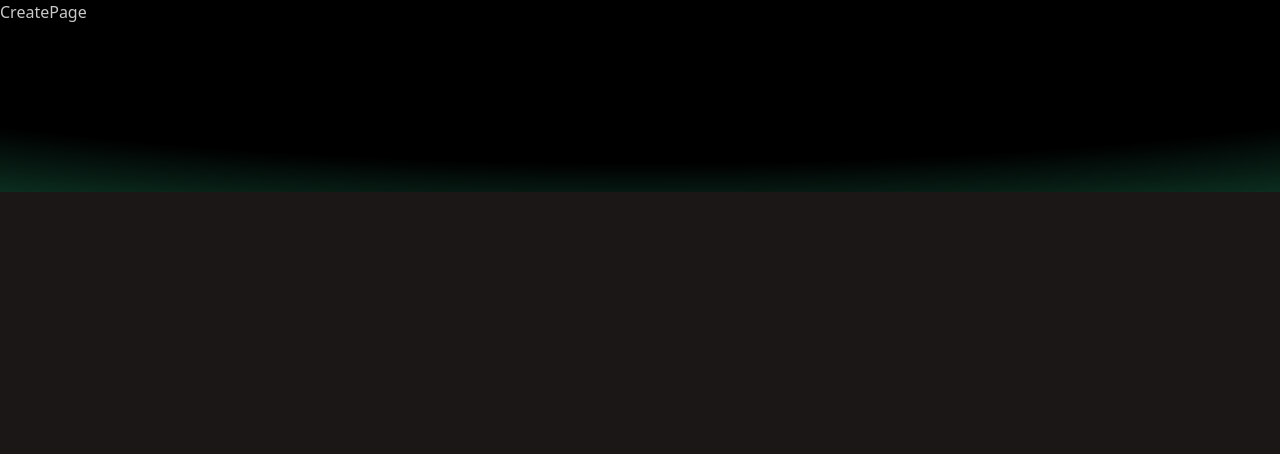
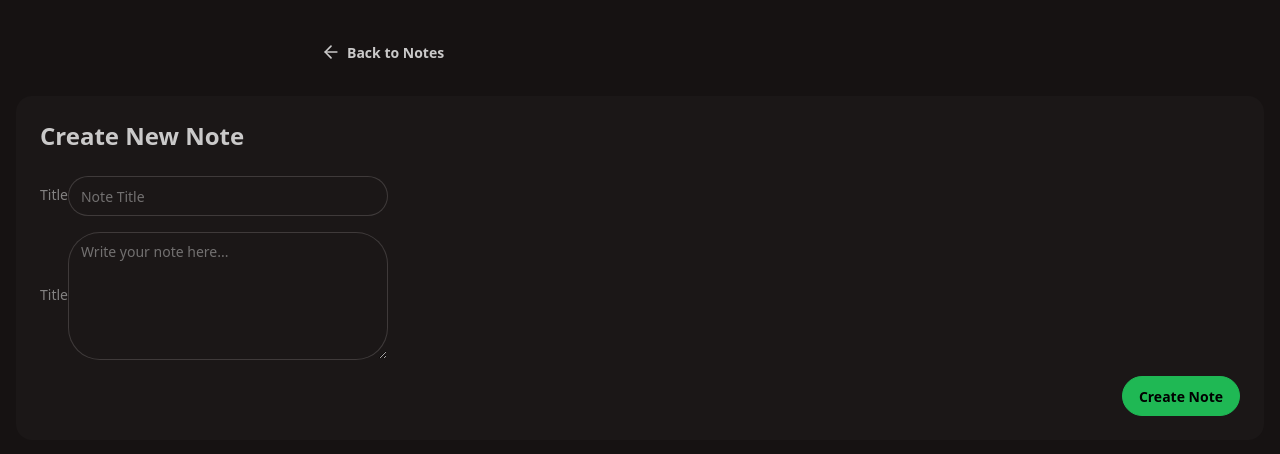
Before and after one commit to zoirovdev/ThinkingBoard, a React (Vite) app in the folder frontend/: page /create in a window 1280 px wide. Shown: the top 454 px of the page. Built offline with nearby package versions, Linux system fonts and the light colour scheme.

Commit message:
Update CreatePage.jsx UI

```diff
--- a/frontend/src/pages/CreatePage.jsx
+++ b/frontend/src/pages/CreatePage.jsx
@@ -1,5 +1,91 @@
+import { useState } from "react"
+import { Link, useNavigate } from "react-router"
+import { ArrowLeftIcon } from "lucide-react"
+import toast from "react-hot-toast"
+import axios from 'axios'
+
+
 const CreatePage = () => {
-  return <div>CreatePage</div>
+  const [title, setTitle] = useState("")
+  const [content, setContent] = useState("")
+  const [loading, setLoading] = useState(false)
+
+  const navigate = useNavigate()
+
+
+  const handleSubmit = async (e) => {
+    e.preventDefault()
+    if(!title.trim() || !content.trim()){
+      toast.error("All fields are required!")
+      return;
+    }
+
+    setLoading(true)
+    try {
+      await axios.post("http://localhost:5001/api/notes", {
+        title,
+	content
+      })
+      toast.success("Note created successfully!")
+      navigate("/")
+    } catch (error) {
+
+      toast.error("Failed to create note!")
+    } finally {
+      setLoading(false)
+    }
+  }
+
+
+  return (
+    <div className="min-h-screen bg-base-200">
+      <div className="container mx-auto px-4 py-8">
+        <div className="max-w-2xl mx-auto">
+	  <Link to={"/"} className="btn btn-ghost mb-6">
+            <ArrowLeftIcon className="size-5"/>
+	    Back to Notes
+	  </Link>
+	</div>
+
+	<div className="card bg-base-100">
+	  <div className="card-body">
+	    <h2 className="card-title text-2xl mb-4">Create New Note</h2>
+	    <form onSubmit={handleSubmit}>
+              <div className="form-control mb-4">
+		<label className="label">
+                  <span className="label-text">Title</span>
+		</label>
+		<input
+		  type="text"
+		  placeholder="Note Title"
+		  className="input input-bordered"
+		  value={title}
+		  onChange={(e) => setTitle(e.target.value)}
+		/>
+	      </div>
+	      <div className="form-control mb-4">
+		<label className="label">
+                  <span className="label-text">Title</span>
+		</label>
+		<textarea
+		  placeholder="Write your note here..."
+		  className="textarea textarea-bordered h-32"
+		  value={content}
+		  onChange={(e) => setContent(e.target.value)}
+		/>
+	      </div>
+
+	      <div className="card-actions justify-end">
+		<button type="submit" className="btn btn-primary" disable={loading.toString()}>
+		  {loading ? "Creating..." : "Create Note"}
+		</button>
+	      </div>
+	    </form>
+	  </div>
+	</div>
+      </div>
+    </div>
+  )
 }
 
 
```
